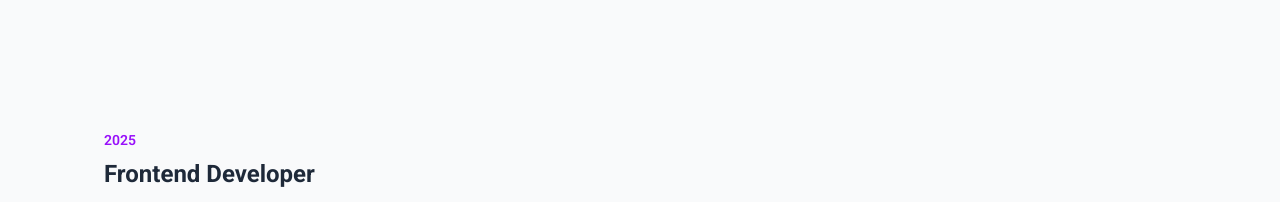
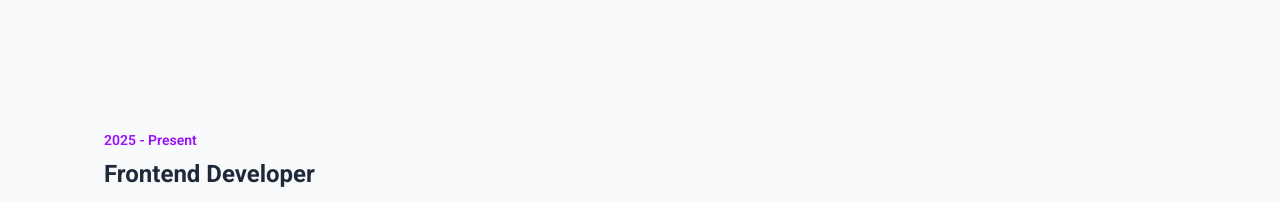
Before and after one commit to Maina-git/Code-With-Mainaa, a Next.js app: page / in a window 1280 px wide. Shown: the part 2901-3103 px from the top of the page. Built offline with nearby package versions, Linux system fonts and the light colour scheme.

Commit message:
added present  tag

```diff
--- a/app/components/helper/Experience.tsx
+++ b/app/components/helper/Experience.tsx
@@ -46,7 +46,7 @@ const Experience = () => {
     },
    {
       id: 5,
-      year: "2025",
+      year: "2025 - Present",
       position: "Frontend Developer",
       company: "Fiverr",
       description:
```
